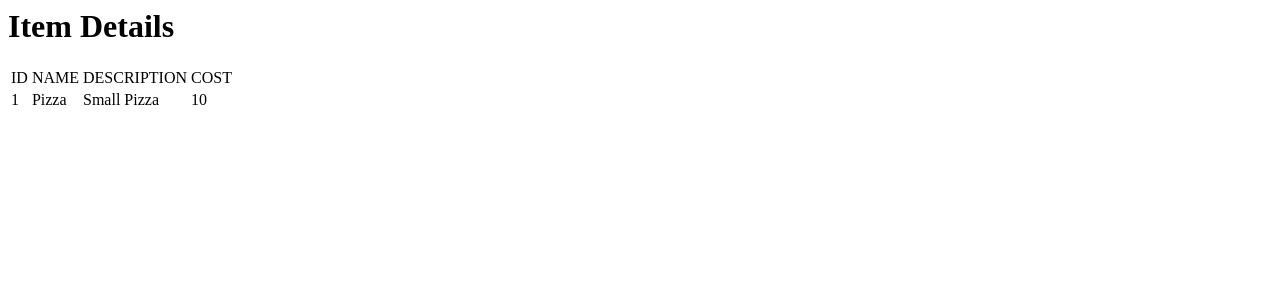
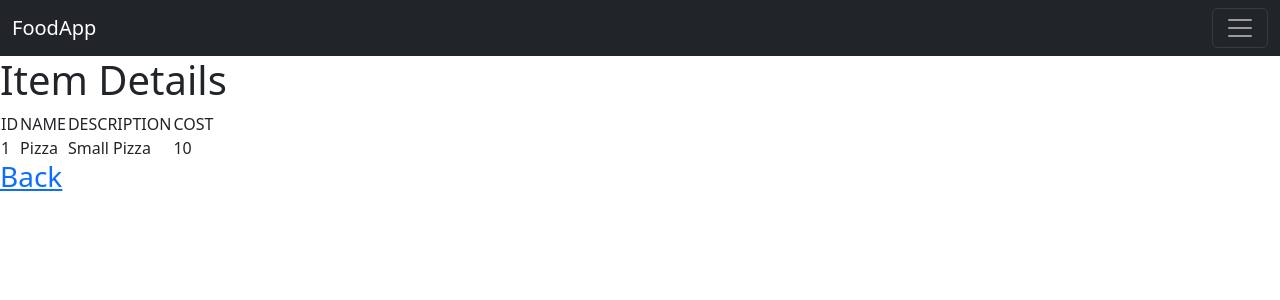
Before and after one commit to pramodp20/Menu-Web-App, a Django app: page /food/1/ in a window 1280 px wide. Shown: the top 300 px of the page. Run offline with Django 4.2, Linux system fonts and the light colour scheme; data comes from the database, SQL or seed files in the repository; both versions use the stored data as it was after the commit.

Commit message:
added static,image1

```diff
--- /dev/null
+++ b/MenuSite/food/static/food/style.css
@@ -0,0 +1,3 @@
+body{
+    background-color: aquamarine;
+}
--- /dev/null
+++ b/MenuSite/food/templates/food/base.html
@@ -0,0 +1,39 @@
+{% load static %}
+<html lang="en">
+<head>
+    <meta charset="UTF-8">
+    <meta http-equiv="X-UA-Compatible" content="IE=edge">
+    <meta name="viewport" content="width=device-width, initial-scale=1.0">
+    <title>Document</title>
+    <link rel="stylesheet" href="{% static 'food/style.css' %}">
+    <link href="https://cdn.jsdelivr.net/npm/bootstrap@5.3.0-alpha3/dist/css/bootstrap.min.css" rel="stylesheet" integrity="sha384-KK94CHFLLe+nY2dmCWGMq91rCGa5gtU4mk92HdvYe+M/SXH301p5ILy+dN9+nJOZ" crossorigin="anonymous">
+    <script src="https://cdn.jsdelivr.net/npm/bootstrap@5.3.0-alpha3/dist/js/bootstrap.bundle.min.js" integrity="sha384-ENjdO4Dr2bkBIFxQpeoTz1HIcje39Wm4jDKdf19U8gI4ddQ3GYNS7NTKfAdVQSZe" crossorigin="anonymous"></script>
+</head>
+<body>
+    <nav class="navbar bg-dark" data-bs-theme="dark">
+        <div class="container-fluid">
+            <a class="navbar-brand" href="#">FoodApp</a>
+            <button class="navbar-toggler" type="button" data-bs-toggle="collapse" data-bs-target="#navbarNavDropdown" aria-controls="navbarNavDropdown" aria-expanded="false" aria-label="Toggle navigation">
+              <span class="navbar-toggler-icon"></span>
+            </button>
+            <div class="collapse navbar-collapse" id="navbarNavDropdown">
+              <ul class="navbar-nav">
+                <li class="nav-item">
+                  <a class="nav-link" href="#">Add Item</a>
+                </li>
+                <li class="nav-item">
+                  <a class="nav-link" href="#">Delete Item</a>
+                </li>
+                <li class="nav-item">
+                  <a class="nav-link" href="#">View Item</a>
+                </li>
+
+              </ul>
+            </div>
+          </div>
+      </nav>
+    {% block body%}
+    {% endblock %}
+
+</body>
+</html>
--- a/MenuSite/food/templates/food/detail.html
+++ b/MenuSite/food/templates/food/detail.html
@@ -1,11 +1,5 @@
-<html lang="en">
-<head>
-    <meta charset="UTF-8">
-    <meta http-equiv="X-UA-Compatible" content="IE=edge">
-    <meta name="viewport" content="width=device-width, initial-scale=1.0">
-    <title>Document</title>
-</head>
-<body>
+{% extends 'food/base.html'%}
+{% block body %}
     <h1>Item Details</h1>
     <table>
         <tr>
@@ -23,6 +17,7 @@
         </tr>
 
     </table>
-
-</body>
-</html>
+<a href="{% url 'food:index' %}">
+<h3>Back</h3>
+</a>
+{% endblock %}
```
Also changed, not shown: MenuSite/food/models.py (+1 -0 lines), MenuSite/food/templates/food/index.html (+3 -10 lines), MenuSite/db.sqlite3, MenuSite/food/migrations/0002_item_item_image.py (added).
